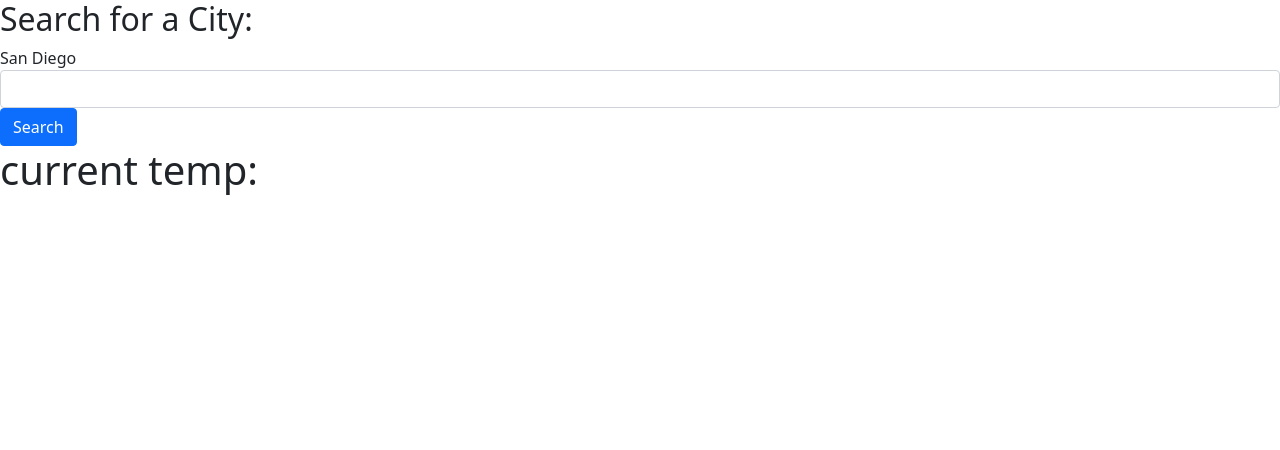
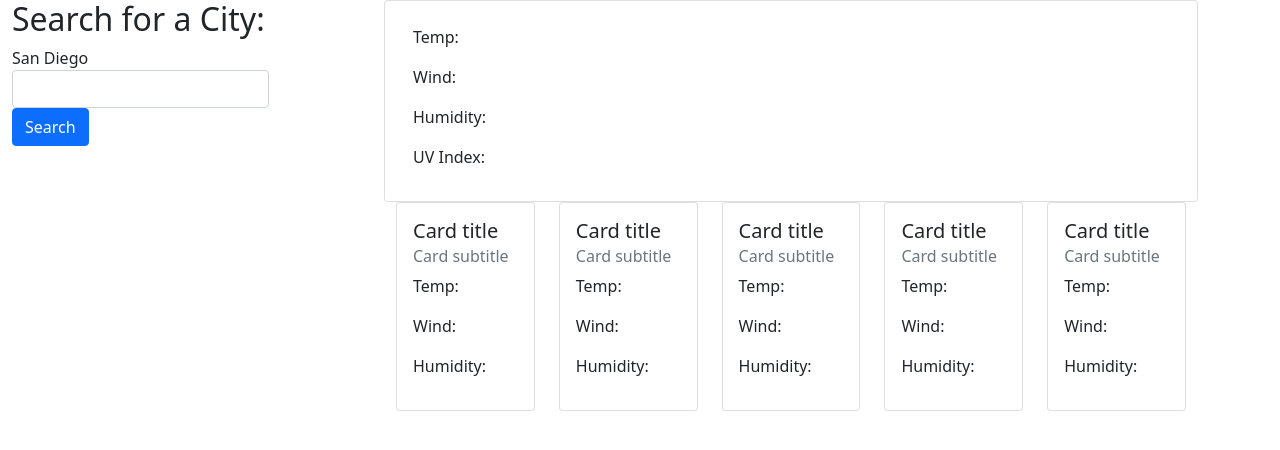
Before and after one commit to Connor-vb/weather-dashboard, a plain HTML site: page index.html in a window 1280 px wide. Drawn offline with nearby package versions, Linux system fonts and the light colour scheme.

Commit message:
added cards and made the things functional

```diff
--- a/Assets/css/styles.css
+++ b/Assets/css/styles.css
@@ -0,0 +1,10 @@
+html, body {
+    height: 100%;
+}
+
+#search-fun {
+    width: 30%;
+    float: left;
+    display: flex;
+    height: 100%;
+}
--- a/Assets/js/script.js
+++ b/Assets/js/script.js
@@ -1,12 +1,12 @@
 var key = "4a02e9e0e56d95ec330273edf33d384c"
 var testCity = "San Francisco"
-var searchCity = document.getElementById("search-text").value
-var urlOne = "http://api.openweathermap.org/data/2.5/weather?q=" + testCity + "&appid=" + key
+
+
 
 function search(){
-    console.log(searchCity)
-
-
+var searchCity = document.getElementById("search-text").value;
+var urlOne = "http://api.openweathermap.org/data/2.5/weather?q=" + searchCity + "&appid=" + key;
+console.log(searchCity);
 fetch (urlOne).then(
     res=>res.json().then(
         data=>{
@@ -18,7 +18,31 @@ fetch (urlOne).then(
                 res=>res.json().then(
                     data=>{
                         console.log(data)
-                        document.getElementById("current-temp").textContent = "current temp: " + data.daily[0].temp.max
+                        document.getElementById("current-temp").textContent = "Temp: " + data.daily[0].temp.max
+                        document.getElementById("current-wind").textContent = "Wind: " + data.daily[0].wind_speed
+                        document.getElementById("current-hum").textContent = "Humidity: " + data.daily[0].humidity
+                        document.getElementById("current-uv").textContent = "UV Index: " + data.daily[0].uvi
+
+                        document.getElementById("day-one-t").textContent = "Temp: " + data.daily[1].temp.max
+                        document.getElementById("day-one-wind").textContent = "Wind: " + data.daily[1].wind_speed
+                        document.getElementById("day-one-hum").textContent = "Humidity: " + data.daily[1].humidity
+
+                        document.getElementById("day-two-t").textContent = "Temp: " + data.daily[2].temp.max
+                        document.getElementById("day-two-wind").textContent = "Wind: " + data.daily[2].wind_speed
+                        document.getElementById("day-two-hum").textContent = " Humidity: " + data.daily[2].humidity
+
+                        document.getElementById("day-three-t").textContent = "Temp: " + data.daily[3].temp.max
+                        document.getElementById("day-three-wind").textContent = "Wind: " + data.daily[3].wind_speed
+                        document.getElementById("day-three-hum").textContent = "Humidity: " + data.daily[3].humidity
+
+                        document.getElementById("day-four-t").textContent = "Temp: " + data.daily[4].temp.max
+                        document.getElementById("day-four-wind").textContent = "Wind: " + data.daily[4].wind_speed
+                        document.getElementById("day-four-hum").textContent = "Humidity: " + data.daily[4].humidity
+
+                        document.getElementById("day-five-t").textContent = "Temp: " + data.daily[5].temp.max
+                        document.getElementById("day-five-wind").textContent = "Wind: " + data.daily[5].wind_speed
+                        document.getElementById("day-five-hum").textContent = "Humidity: " + data.daily[5].humidity
+
                     }
                 )
             )
--- a/index.html
+++ b/index.html
@@ -1,13 +1,20 @@
 <!DOCTYPE html>
 <html lang="en">
+
 <head>
   <meta charset="UTF-8">
   <meta http-equiv="X-UA-Compatible" content="IE=edge">
   <meta name="viewport" content="width=device-width, initial-scale=1.0">
   <link rel="stylesheet" href="https://cdn.jsdelivr.net/npm/bootstrap@5.1.3/dist/css/bootstrap.min.css">
+  <link rel="stylesheet" href="./Assets/css/styles.css">
   <title>Weather Dashboard</title>
 </head>
+
 <body>
+  <div class="container" id="search-fun">
+    <div class="row">
+      <!-- search form -->
+      <div class="col">
         <form>
           <div class="title">
             <h2>Search for a City:</h2>
@@ -18,7 +25,95 @@
           </div>
           <button type="button" onclick="search()" class="btn btn-primary" id="search-btn">Search</button>
         </form>
-      <h1 id="current-temp">current temp:</h1>
+      </div>
+    </div>
+    <!-- search results listed -->
+
+
+  </div>
+  <!-- right side -->
+  <div class="container">
+    <div class="row">
+      <div class="card">
+        <div class="card-body">
+          <h2 id="city-res"></h2>
+          <p id="current-temp">Temp:</p>
+          <p id="current-wind">Wind:</p>
+          <p id="current-hum">Humidity:</p>
+          <p id="current-uv">UV Index:</p>
+
+        </div>
+      </div>
+    </div>
+
+
+    <!-- 5 day -->
+    <div class="row">
+      <!-- day 1 -->
+      <div class="col">
+        <div class="card">
+          <div class="card-body">
+            <h5 class="card-title">Card title</h5>
+            <h6 class="card-subtitle mb-2 text-muted">Card subtitle</h6>
+            <p id="day-one-t">Temp:</p>
+            <p id="day-one-wind">Wind:</p>
+            <p id="day-one-hum">Humidity:</p>
+          </div>
+        </div>
+      </div>
+      <!-- day 2 -->
+      <div class="col">
+        <div class="card">
+          <div class="card-body">
+            <h5 class="card-title">Card title</h5>
+            <h6 class="card-subtitle mb-2 text-muted">Card subtitle</h6>
+            <p id="day-two-t">Temp:</p>
+            <p id="day-two-wind">Wind:</p>
+            <p id="day-two-hum">Humidity:</p>
+          </div>
+        </div>
+      </div>
+      <!-- day 3 -->
+      <div class="col">
+        <div class="card">
+          <div class="card-body">
+            <h5 class="card-title">Card title</h5>
+            <h6 class="card-subtitle mb-2 text-muted">Card subtitle</h6>
+            <p id="day-three-t">Temp:</p>
+            <p id="day-three-wind">Wind:</p>
+            <p id="day-three-hum">Humidity:</p>
+          </div>
+        </div>
+      </div>
+      <!-- day 4 -->
+      <div class="col">
+        <div class="card">
+          <div class="card-body">
+            <h5 class="card-title">Card title</h5>
+            <h6 class="card-subtitle mb-2 text-muted">Card subtitle</h6>
+            <p id="day-four-t">Temp:</p>
+            <p id="day-four-wind">Wind:</p>
+            <p id="day-four-hum">Humidity:</p>
+          </div>
+        </div>
+      </div>
+      <!-- day 5 -->
+      <div class="col">
+        <div class="card">
+          <div class="card-body">
+            <h5 class="card-title">Card title</h5>
+            <h6 class="card-subtitle mb-2 text-muted">Card subtitle</h6>
+            <p id="day-five-t">Temp:</p>
+            <p id="day-five-wind">Wind:</p>
+            <p id="day-five-hum">Humidity:</p>
+          </div>
+        </div>
+      </div>
+    </div>
+
+  </div>
+
+  <script src="https://cdnjs.cloudflare.com/ajax/libs/moment.js/2.29.1/moment.min.js"></script>
   <script src="./Assets/js/script.js"></script>
 </body>
 </html>
```
Lines whose indentation alone changed are shown as unchanged.
